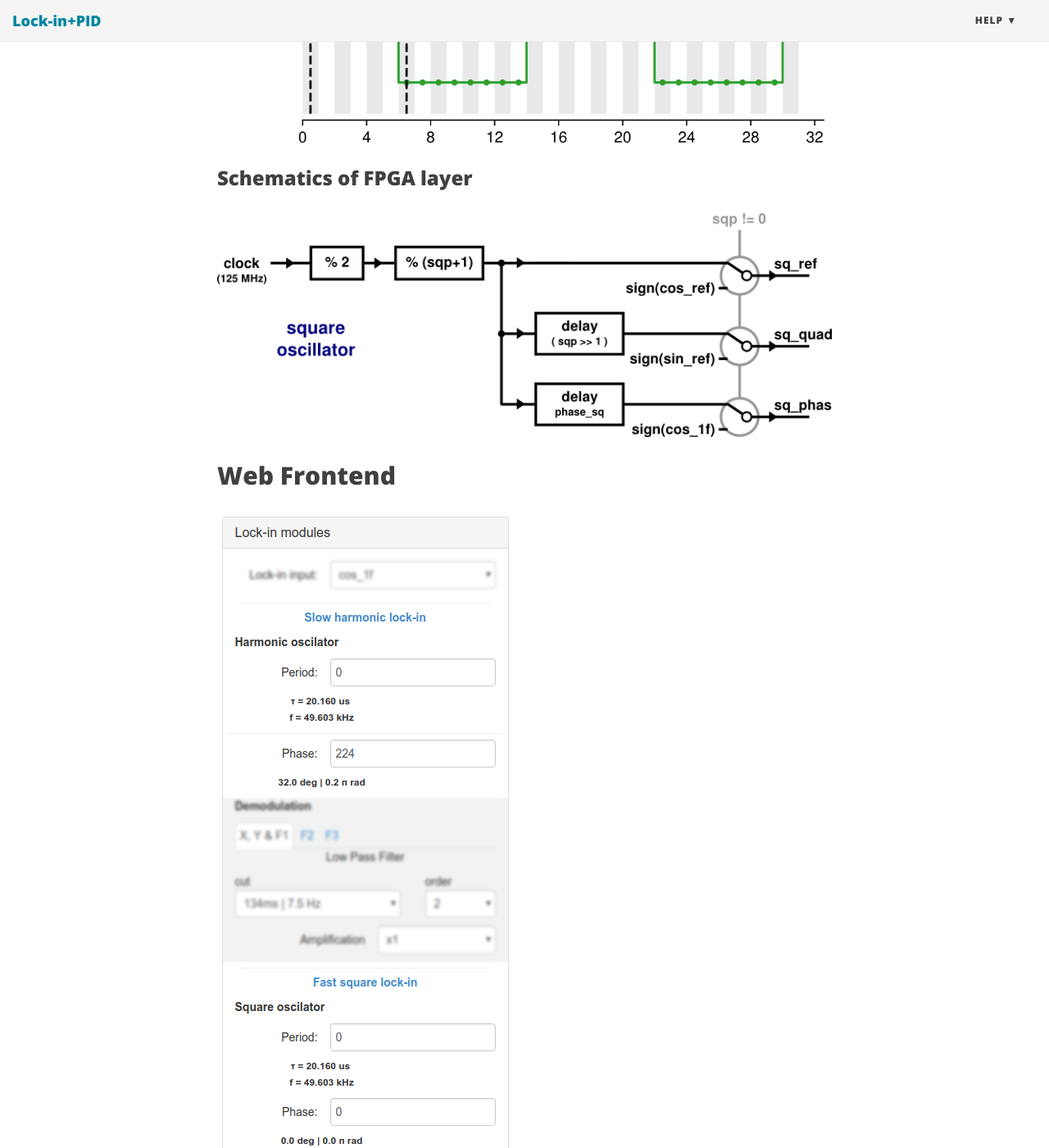
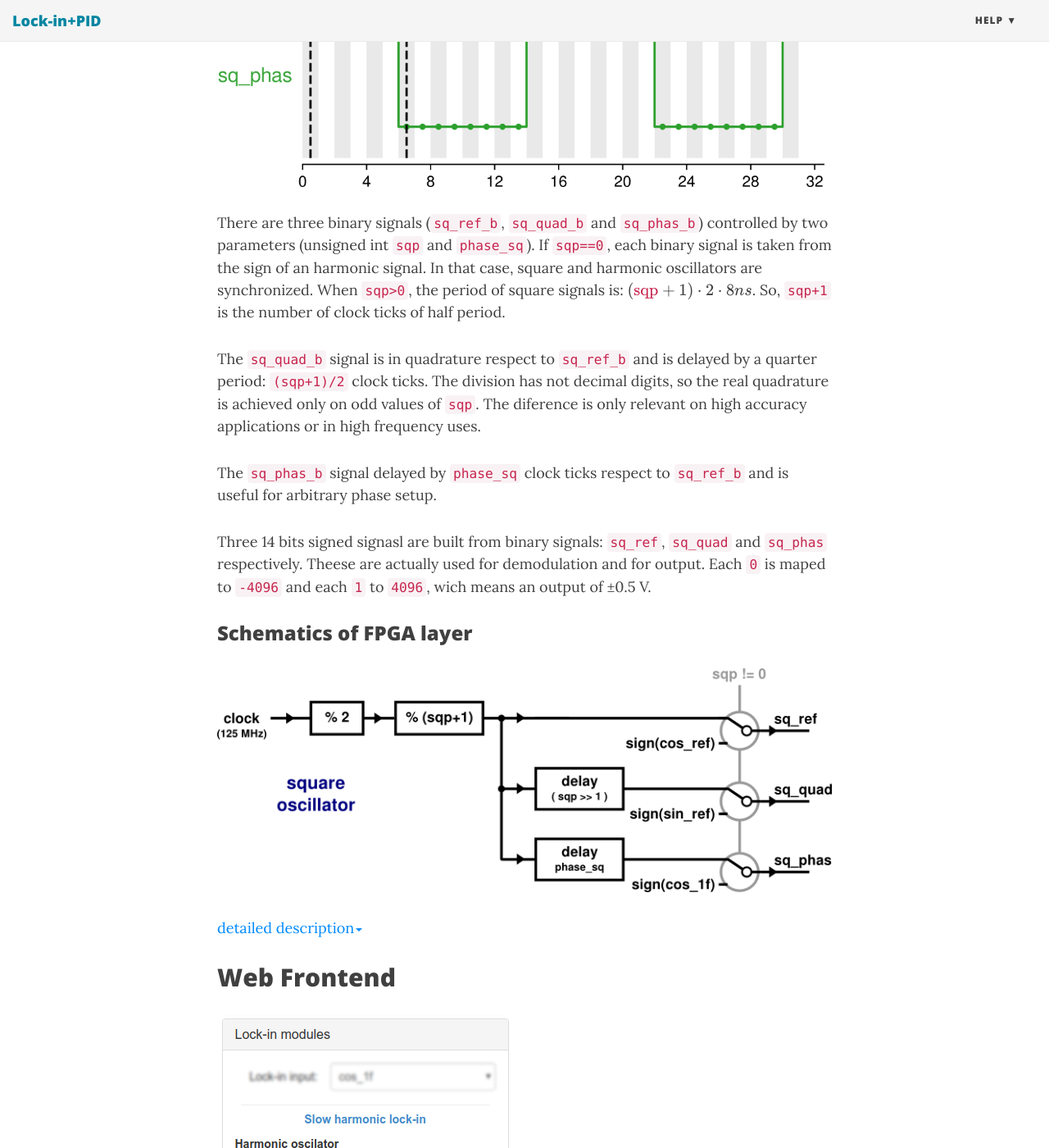
Before and after one commit to marceluda/rp_lock-in_pid, a Jekyll site: the page built from help/instruments_05_modulation.md, in a window 1280 px wide and 1400 px high, scrolled down 2759 px. Shown: the whole window at 82% size. Built offline with Jekyll 4.4.1, drawn with Linux system fonts in a browser that asks for light colours; nearby versions of some CDN libraries; formulas are drawn with MathJax 3; a script that is not in the unit is left out; some of the changed text lies outside the part shown.

Commit message:
local mathjax

```diff
--- a/_includes/mathjax.html
+++ b/_includes/mathjax.html
@@ -7,16 +7,19 @@
     }
   });
 </script>
-<script
+<!--script
   type="text/javascript"
   charset="utf-8"
   src="https://cdn.mathjax.org/mathjax/latest/MathJax.js?config=TeX-AMS-MML_HTMLorMML"
 >
+</script-->
+<script type="text/javascript"
+   src="https://cdnjs.cloudflare.com/ajax/libs/mathjax/2.7.2/MathJax.js?config=TeX-AMS-MML_HTMLorMML">
 </script>
 <script
   type="text/javascript"
   charset="utf-8"
-  src="https://vincenttam.github.io/javascripts/MathJaxLocal.js"
+  src="{{ site.baseurl }}/js/MathJaxLocal.js"
 >
 </script>
 {% endif %}
--- a/help/instruments_05_modulation.md
+++ b/help/instruments_05_modulation.md
@@ -7,21 +7,26 @@
 
 {% include instrument_navbar.html %}
 
+$$
+\definecolor{var}{RGB}{199,37,78}
+$$
+
+
 Both Lock-in amplifiers have their own internal oscillators for reference signals.
 They can also be used as function generator for any other purpose.
 
 ## Harmonic functions
 
-The harmonic functions are build into an array of 2520 points of 14 bits signed int stored in Read
+The harmonic functions are built into an array of 2520 points of 14 bits signed int stored in Read
 Only Memory (ROM) modules in the FPGA layer.
 
 ![Harmonic Functions]({{ site.baseurl }}/img/harmonic_mods.png "Harmonic Functions")
 
-All of them are discretized versions of $$cos(\omega t)$$, $$sin(\omega t)$$, $$cos(2 \omega t)$$ and
-$$cos(3 \omega t)$$. The discretization was carefully made in a way that all the Fourier orthogonality
-relations between them are kept.
+All of them are discretized versions of $$cos(\omega t)$$, $$sin(\omega t)$$, $$cos(\omega t + \phi)$$, $$cos(2 \omega t + \phi)$$ and
+$$cos(3 \omega t + \phi)$$. The discretization was carefully made in a way that all the Fourier orthogonality
+relations between them are kept when $$\phi = 0$$.
 
-The `phase` parameter controls the steps of delay between `cos_ref` and `cos_?f` signals.
+The `phase` parameter controls the steps of delay between `cos_ref` and `cos_?f` signals and is used to set $$\phi$$ value.
 
 The `period` parameter (`hp` inside FPGA) is the number of internal FPGA clock periods that last each point
 of the array. The min value of `hp=0` means each points corresponds to a clock period (8 ns), making the
@@ -54,16 +59,39 @@
 
 ## Square functions
 
-The square functions are build on the run. They works as frequency dividers applied to the internal FPGA clock (125 MHz).
-
-
+The square functions are build on the run. They work as frequency dividers applied to the internal FPGA clock ( frequency: 125 MHz , period: 8 ns).
 
 ![Square Functions]({{ site.baseurl }}/img/square_mods.png "Square Functions")
+
+There are three binary signals (`sq_ref_b`, `sq_quad_b` and `sq_phas_b`) controlled by two parameters
+(unsigned int `sqp` and `phase_sq`). If `sqp==0`, each binary signal is taken from
+the sign of an harmonic signal. In that case, square and harmonic oscillators are synchronized.
+When `sqp>0`, the period of square signals is: $$ ({\color{var}\text{sqp}}+1) \cdot 2 \cdot 8 ns $$.
+So, `sqp+1` is the number of clock ticks of half period.
+
+The `sq_quad_b` signal is in quadrature respect to `sq_ref_b` and is delayed by a quarter period:
+`(sqp+1)/2` clock ticks. The division has not decimal digits, so the real quadrature is achieved only on
+odd values of `sqp`. The diference is only relevant on high accuracy applications or in high frequency
+uses.
+
+The `sq_phas_b` signal delayed by `phase_sq` clock ticks respect to `sq_ref_b` and is useful for
+arbitrary phase setup.
+
+Three 14 bits signed signasl are built from binary signals: `sq_ref`, `sq_quad` and `sq_phas` respectively. Theese are actually used for demodulation and for output. Each `0` is maped to
+`-4096` and each  `1` to `4096`, wich means an output of ±0.5 V.
 
 ### Schematics of FPGA layer
 
 
 ![Square Functions FPGA]({{ site.baseurl }}/img/gen_mod2_square.png "Square Functions FPGA")
+
+
+<a data-toggle="collapse" href="#Schematics_of_FPGA_layer_square" aria-expanded="false" aria-controls="Schematics_of_FPGA_layer_square">detailed description<span class="caret"></span></a>
+
+<div id="Schematics_of_FPGA_layer_square" class="collapse" markdown="1" style="padding: 10px; border: 1px solid gray; border-radius: 5px;">
+aaa
+</div>
+
 
 ## Web Frontend
 
--- /dev/null
+++ b/js/MathJaxLocal.js
@@ -0,0 +1,58 @@
+MathJax.Hub.Config({
+  jax: ["input/TeX", "output/HTML-CSS"],
+  tex2jax: {
+    inlineMath: [['$', '$']],
+    displayMath: [['$$', '$$'],['\\[','\\]']],
+    processEscapes: true,
+    skipTags: ['script', 'noscript', 'style', 'textarea', 'pre', 'code']
+  },
+  messageStyle: "none",
+  "HTML-CSS": { preferredFont: "TeX", availableFonts: ["STIX","TeX"] },
+  TeX: {
+    equationNumbers: { autoNumber: "AMS" },
+    extensions: ["AMSmath.js", "AMSsymbols.js","AMScd.js","color.js"],
+    TagSide: "left",
+    Macros: {
+      field: ['\\mathbb{#1}', 1],
+      C: ['\\field{C}'],
+      F: ['\\field{F}'],
+      N: ['\\field{N}'],
+      Q: ['\\field{Q}'],
+      R: ['\\field{R}'],
+      Z: ['\\field{Z}'],
+
+      zeros: ['\\mathbf{0}'],
+      ud: ['\\,\\mathrm{d}'],
+
+      vect:['\\boldsymbol{\\mathbf{#1}}',1],
+      abs: ['\\lvert#1\\rvert', 1],
+      abslr:['\\left\\lvert#1\\right\\rvert', 1],
+      norm: ['\\lVert#1\\rVert', 1],
+      normlr: ['\\left\\lVert#1\\right\\rVert', 1],
+
+      lcm: ['\\mathop{\\mathrm{lcm}}'],
+      interior: ['\\mathop{\\mathrm{int}}'],
+      exterior: ['\\mathop{\\mathrm{ext}}'],
+      volume: ['\\mathop{\\mathrm{vol}}'],
+
+      E: ['{\\rm I\\kern-.3em E}'],
+      Var: ['\\mathop{\\mathrm{Var}}'],
+      Cov: ['\\mathop{\\mathrm{Cov}}'],
+      Binom: ['\\mathop{\\mathrm{Binom}}'],
+      Exp: ['\\mathop{\\mathrm{Exp}}'],
+      Poi: ['\\mathop{\\mathrm{Poi}}'],
+
+      GL: ['\\mathrm{GL}'],
+      SL: ['\\mathrm{SL}'],
+      Aut: ['\\mathrm{Aut}'],
+      ker: ['\\mathrm{ker}'],
+      id: ['\\mathop{\\mathrm{id}}'],
+
+      Re: ['\\mathop{\\mathrm{Re}}'],
+      Im: ['\\mathop{\\mathrm{Im}}'],
+      Res: ['\\mathop{\\mathrm{Res}}'],
+    }
+  }
+});
+
+MathJax.Ajax.loadComplete("rp_lock-in_pid/js/MathJaxLocal.js");
```
